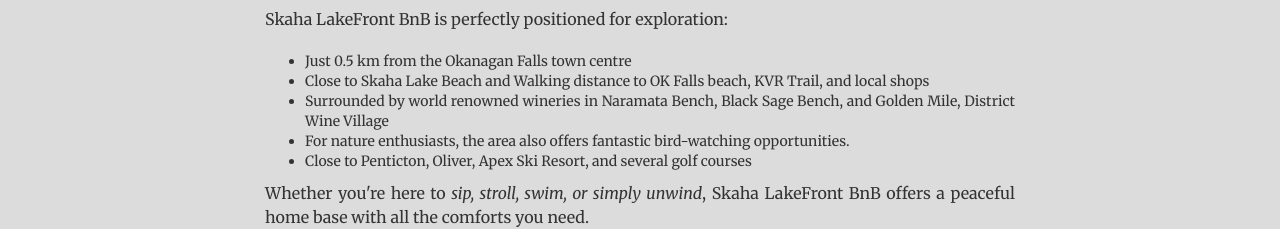
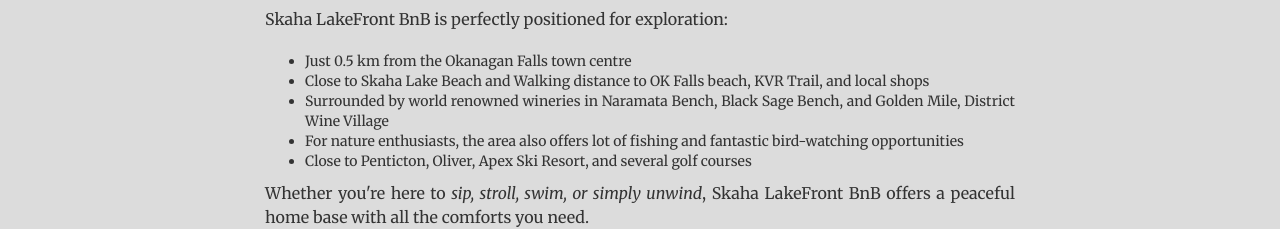
Before and after one commit to skahalake/bnb, a plain HTML site: page index.html in a window 1280 px wide. Shown: the part 1900-2129 px from the top of the page. Drawn offline with nearby package versions, Linux system fonts and the light colour scheme.

Commit message:
Update index.html

```diff
--- a/index.html
+++ b/index.html
@@ -176,7 +176,7 @@
     <li>Just 0.5 km from the Okanagan Falls town centre</li>
     <li>Close to Skaha Lake Beach and Walking distance to OK Falls beach, KVR Trail, and local shops</li>
     <li>Surrounded by world renowned wineries in Naramata Bench, Black Sage Bench, and Golden Mile, District Wine Village</li>
-    <li>For nature enthusiasts, the area also offers fantastic bird-watching opportunities.</li>
+    <li>For nature enthusiasts, the area also offers lot of fishing and fantastic bird-watching opportunities</li>
     <li>Close to Penticton, Oliver, Apex Ski Resort, and several golf courses</li>
   </ul>
 
```
